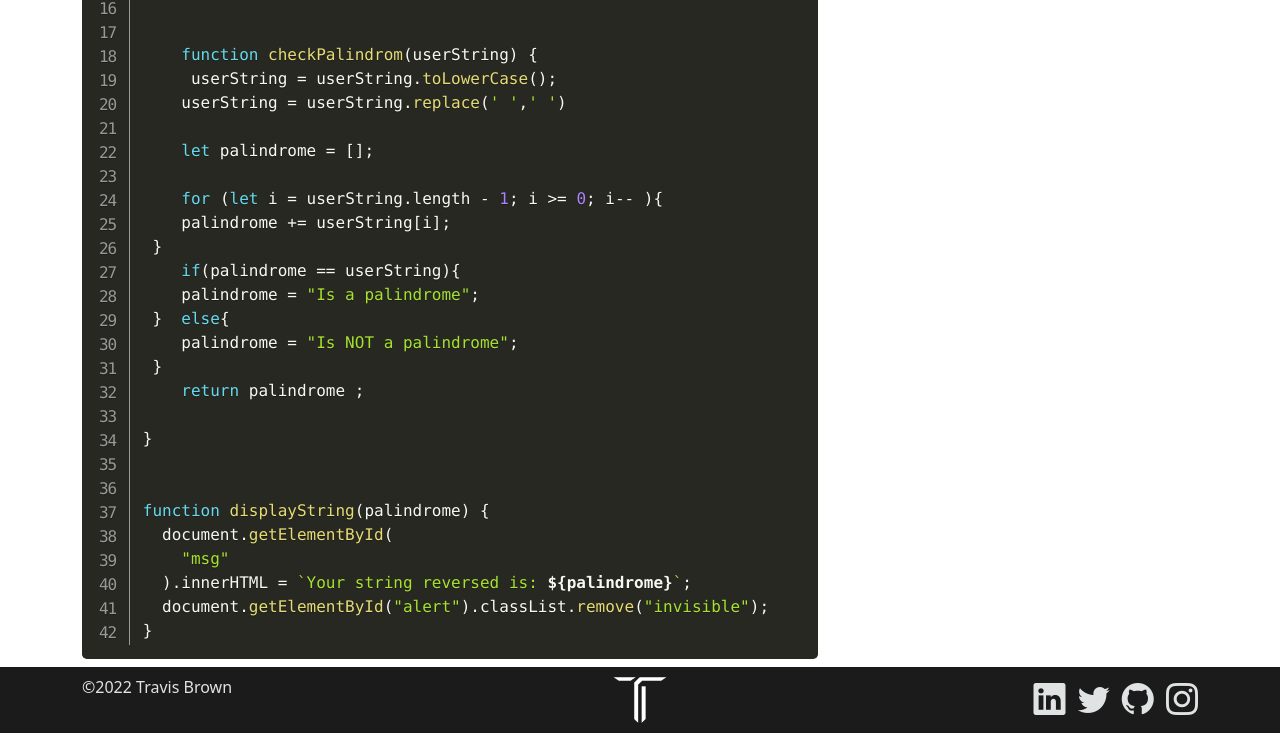
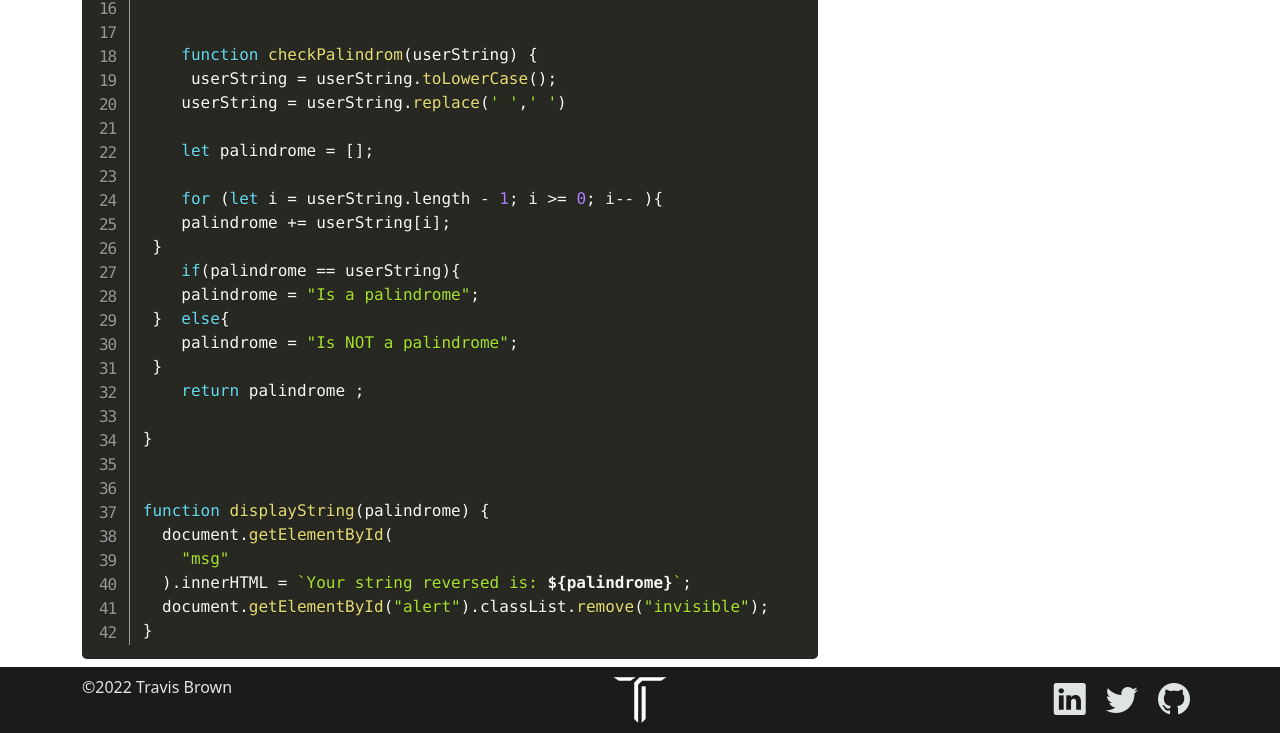
Before and after one commit to Travistybrown/palindrome, a plain HTML site: page code.html in a window 1280 px wide. Shown: the part 539-1272 px from the top of the page. Drawn offline with nearby package versions, Linux system fonts and the light colour scheme.

Commit message:
update links

```diff
--- a/code.html
+++ b/code.html
@@ -151,10 +151,9 @@ function displayString(palindrome) {
             <img src="/img/t logo 200x200.png" height="50" />
           </div>
           <div class="col text-center text-lg-end">
-            <a href="#"><i class="bi bi-linkedin socialIcons"></i></a>
-            <a href="#"><i class="bi bi-twitter socialIcons"></i></a>
-            <a href="#"><i class="bi bi-github socialIcons"></i></a>
-            <a href="#"><i class="bi bi-instagram socialIcons"></i></a>
+                       <a href="https://www.linkedin.com/in/travis-brown-52630b253/"><i class="bi bi-linkedin  p-2  socialIcons "></i></a>
+          <a href="https://twitter.com/TravisBrownDev"><i class="bi bi-twitter p-2 socialIcons"></i></a>
+          <a href="https://github.com/Travistybrown"><i class="bi bi-github p-2 socialIcons"></i></a>
           </div>
         </div>
       </div>
```
Also changed, not shown: index.html (+3 -4 lines).
